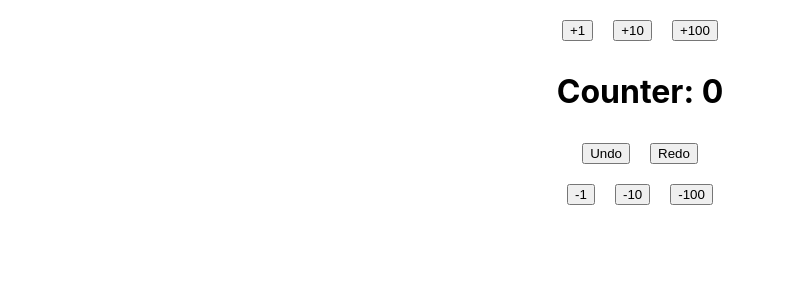
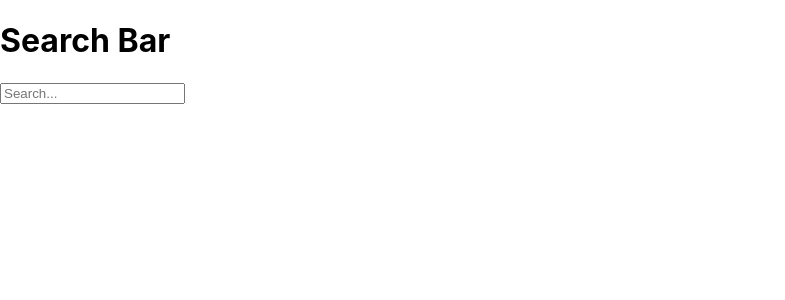
Before and after one commit to aniket2727/typescriptreact, a React (Create React App) app in the folder my-app/: page / in a window 1280 px wide. Shown: the top 300 px of the page, without its empty margins (0-785 px from the left). Built offline with nearby package versions, Linux system fonts and the light colour scheme.

Commit message:
add code

```diff
--- a/my-app/src/App.tsx
+++ b/my-app/src/App.tsx
@@ -8,10 +8,11 @@ import Code6 from './compoent/Code6';
 import Code7 from './compoent/Code7';
 import Code8 from './compoent/Code8';
 import Code9 from './compoent/Code9';
+import Code10 from './compoent/Code10';
 function App() {
   return (
     <div className="App">
-      <Code9/>
+      <Code10/>
     </div>
   );
 }
--- /dev/null
+++ b/my-app/src/compoent/Code10.tsx
@@ -0,0 +1,38 @@
+// Code written by Aniket Kadam
+import { useEffect, useState } from "react";
+
+const Code10 = () => {
+  const [data, setData] = useState<string[]>(["apple", "mango", "cat", "jira"]);
+  const [item, setItem] = useState<string>("");
+  const [selectedData, setSelectedData] = useState<string[]>([]);
+
+  useEffect(() => {
+    if (item.trim() === "") {
+      setSelectedData([]); // Clear the list when input is empty
+      return;
+    }
+
+    const filteredData = data.filter((a) => a.includes(item.trim()));
+    setSelectedData(filteredData); // Update with matching data
+  }, [item, data]);
+
+  return (
+    <div>
+      <h1>Search Bar</h1>
+      <input
+        value={item}
+        onChange={(e) => setItem(e.target.value)}
+        placeholder="Search..."
+      />
+      {selectedData.length > 0 && (
+        <ul>
+          {selectedData.map((item, index) => (
+            <li key={index}>{item}</li>
+          ))}
+        </ul>
+      )}
+    </div>
+  );
+};
+
+export default Code10;
```
